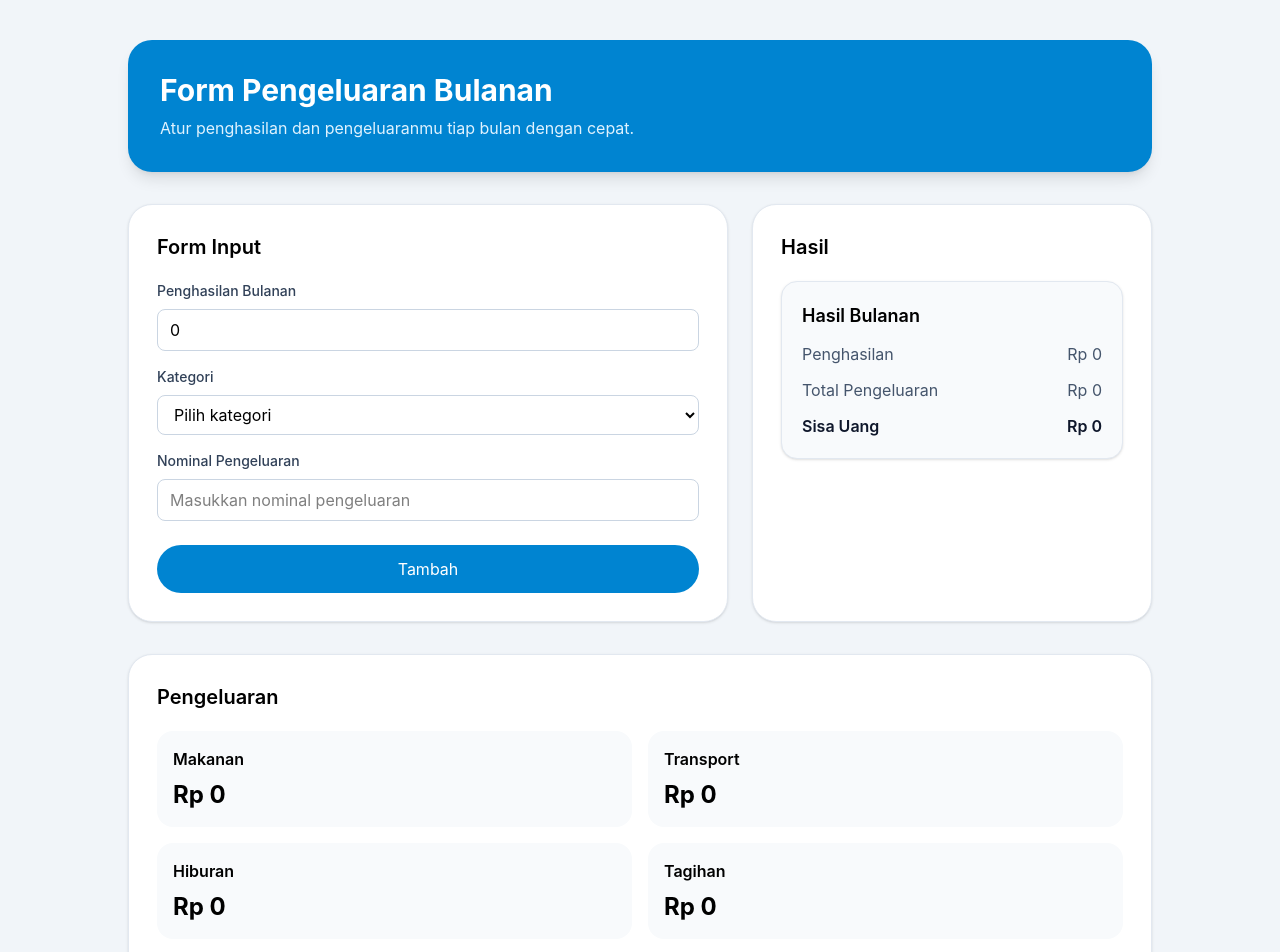
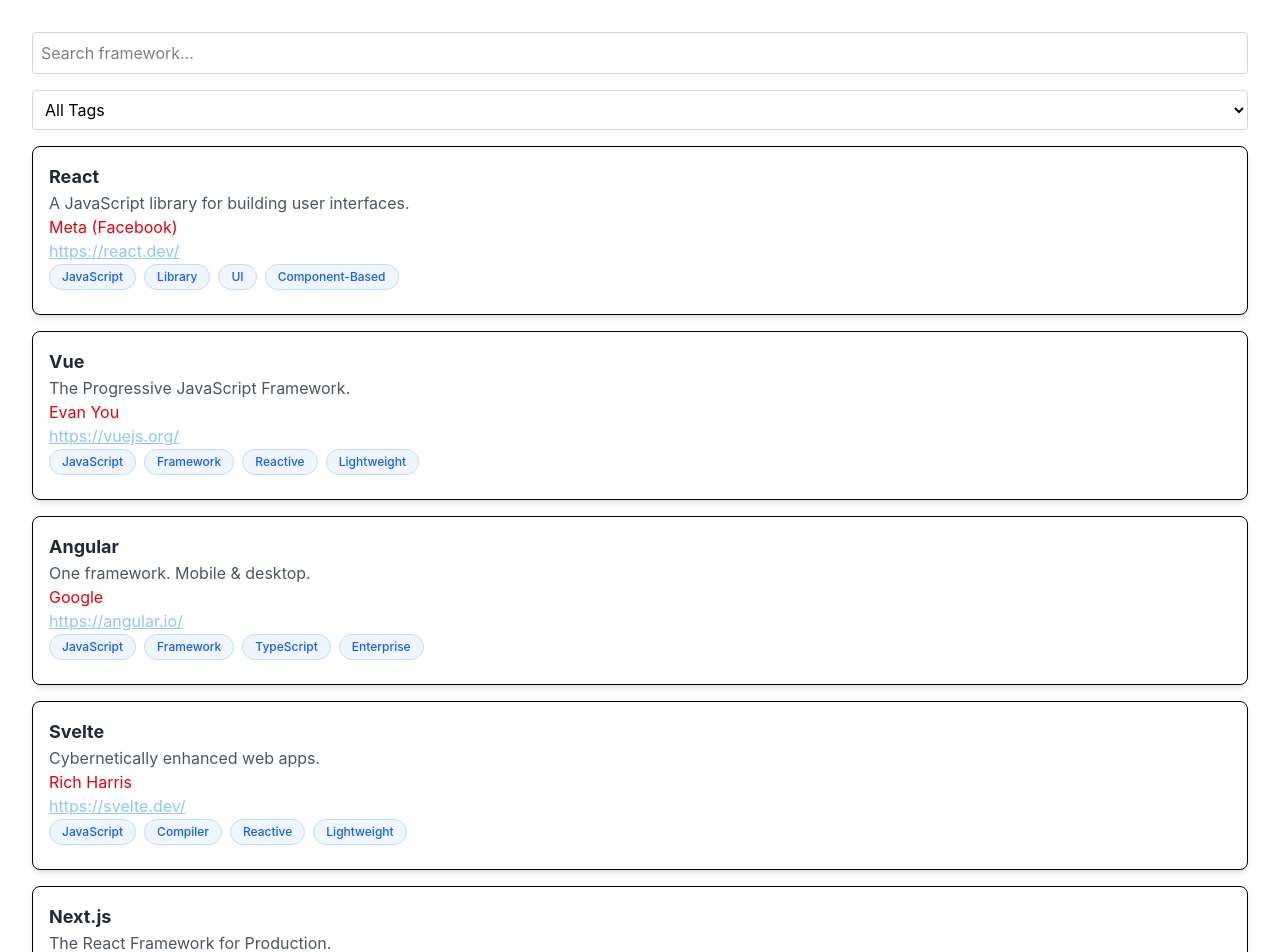
Before and after one commit to NaufalFerdiansyah18/NaufalFrameworkLanjut, a React (Vite) app: page / in a window 1280 px wide. Shown: the top 952 px of the page. Built offline with nearby package versions, Linux system fonts and the light colour scheme.

Commit message:
searchfilter

```diff
--- a/index.html
+++ b/index.html
@@ -8,6 +8,6 @@
   </head>
   <body>
     <div id="root"></div>
-    <script type="module" src="/src/main.jsx"></script>
+    <script type="module" src="/src/pertemuan-4/main.jsx"></script>
   </body>
 </html>
--- /dev/null
+++ b/src/pertemuan-4/FrameworkList.jsx
@@ -0,0 +1,37 @@
+import frameworkData from "./framework.json";
+
+export default function FrameworkList() {
+    return (
+        <div className="p-8">
+            {frameworkData.map((item) => (
+		            <div key={item.id} className="border p-4 mb-4 rounded-lg shadow-md bg-white">
+		                <h2 className="text-lg font-bold text-gray-800">{item.name}</h2>
+		                <p className="text-gray-600">{item.description}</p>
+
+		                <p className="text-red-600">{item.details.developer}</p>
+
+                        <a href={item.details.officialWebsite} target="_blank"
+                        className="text-blue-300 underline">
+                            {item.details.officialWebsite}
+                        </a>
+                        <br></br>
+                        {item.tags.map((tag, index) => (
+  <span
+    key={index}
+    className="inline-block
+               bg-blue-50 text-blue-600
+               border border-blue-200
+               px-3 py-1 text-xs font-medium
+               rounded-full mr-2 mb-2
+               transition duration-200 ease-in-out
+               hover:bg-blue-100 hover:border-blue-300 hover:shadow-sm"
+  >
+    {tag}
+  </span>
+))}
+
+		            </div>
+            ))}
+        </div>
+    )
+}
--- /dev/null
+++ b/src/pertemuan-4/FrameworkListSearchFilter.jsx
@@ -0,0 +1,86 @@
+import { useState } from "react";
+import frameworkData from "./framework.json";
+
+export default function FrameworkListSearchFilter() {
+    const [searchTerm, setSearchTerm] = useState("");
+		const [selectedTag, setSelectedTag] = useState("");
+
+    const _searchTerm = searchTerm.toLowerCase();
+  const filteredFrameworks = frameworkData.filter((framework) => {
+    const matchesSearch =
+      framework.name
+				.toLowerCase()
+				.includes(_searchTerm) ||
+      framework.description
+				.toLowerCase()
+				.includes(_searchTerm) ||
+      framework.details.developer
+				.toLowerCase()
+				.includes(_searchTerm);
+
+    const matchesTag = selectedTag ? framework.tags.includes(selectedTag) : true;
+
+    return matchesSearch && matchesTag;
+  });
+
+  const allTags = [
+    ...new Set(frameworkData.flatMap((framework) => framework.tags)),
+  ];
+
+    return (
+        <div className="p-8">
+
+            <input
+                type="text"
+                name="searchTerm"
+                placeholder="Search framework..."
+                className="w-full p-2 border border-gray-300 rounded mb-4"
+                onChange={(e) => setSearchTerm(e.target.value)}
+                />
+
+                <select
+                name="selectedTag"
+                className="w-full p-2 border border-gray-300 rounded mb-4"
+                onChange={(e) => setSearchTag(e.target.value)}
+                >
+                <option value="">All Tags</option>
+                    {allTags.map((tag, index) => (
+                        <option key={index} value={tag}>
+                        {tag}
+                        </option>
+
+  ))}
+                </select>
+
+            {filteredFrameworks.map((item) => (
+		            <div key={item.id} className="border p-4 mb-4 rounded-lg shadow-md bg-white">
+		                <h2 className="text-lg font-bold text-gray-800">{item.name}</h2>
+		                <p className="text-gray-600">{item.description}</p>
+
+		                <p className="text-red-600">{item.details.developer}</p>
+
+                        <a href={item.details.officialWebsite} target="_blank"
+                        className="text-blue-300 underline">
+                            {item.details.officialWebsite}
+                        </a>
+                        <br></br>
+                        {item.tags.map((tag, index) => (
+  <span
+    key={index}
+    className="inline-block
+               bg-blue-50 text-blue-600
+               border border-blue-200
+               px-3 py-1 text-xs font-medium
+               rounded-full mr-2 mb-2
+               transition duration-200 ease-in-out
+               hover:bg-blue-100 hover:border-blue-300 hover:shadow-sm"
+  >
+    {tag}
+  </span>
+))}
+
+		            </div>
+            ))}
+        </div>
+    )
+}
--- /dev/null
+++ b/src/pertemuan-4/framework.json
@@ -0,0 +1,113 @@
+
+[
+  {
+    "id": 1,
+    "name": "React",
+    "description": "A JavaScript library for building user interfaces.",
+    "details": {
+      "developer": "Meta (Facebook)",
+      "releaseYear": 2013,
+      "officialWebsite": "https://react.dev/"
+    },
+    "tags": ["JavaScript", "Library", "UI", "Component-Based"]
+  },
+  {
+    "id": 2,
+    "name": "Vue",
+    "description": "The Progressive JavaScript Framework.",
+    "details": {
+      "developer": "Evan You",
+      "releaseYear": 2014,
+      "officialWebsite": "https://vuejs.org/"
+    },
+    "tags": ["JavaScript", "Framework", "Reactive", "Lightweight"]
+  },
+  {
+    "id": 3,
+    "name": "Angular",
+    "description": "One framework. Mobile & desktop.",
+    "details": {
+      "developer": "Google",
+      "releaseYear": 2010,
+      "officialWebsite": "https://angular.io/"
+    },
+    "tags": ["JavaScript", "Framework", "TypeScript", "Enterprise"]
+  },
+  {
+    "id": 4,
+    "name": "Svelte",
+    "description": "Cybernetically enhanced web apps.",
+    "details": {
+      "developer": "Rich Harris",
+      "releaseYear": 2016,
+      "officialWebsite": "https://svelte.dev/"
+    },
+    "tags": ["JavaScript", "Compiler", "Reactive", "Lightweight"]
+  },
+  {
+    "id": 5,
+    "name": "Next.js",
+    "description": "The React Framework for Production.",
+    "details": {
+      "developer": "Vercel",
+      "releaseYear": 2016,
+      "officialWebsite": "https://nextjs.org/"
+    },
+    "tags": ["React", "Framework", "SSR", "Static Generation"]
+  },
+  {
+    "id": 6,
+    "name": "Nuxt.js",
+    "description": "The Intuitive Vue Framework.",
+    "details": {
+      "developer": "Nuxt Labs",
+      "releaseYear": 2016,
+      "officialWebsite": "https://nuxt.com/"
+    },
+    "tags": ["Vue", "Framework", "SSR", "Static Generation"]
+  },
+  {
+    "id": 7,
+    "name": "Gatsby",
+    "description": "Fast in every way that matters.",
+    "details": {
+      "developer": "Gatsby Inc.",
+      "releaseYear": 2015,
+      "officialWebsite": "https://www.gatsbyjs.com/"
+    },
+    "tags": ["React", "Static Site", "SEO", "GraphQL"]
+  },
+  {
+    "id": 8,
+    "name": "Ember",
+    "description": "A framework for ambitious web developers.",
+    "details": {
+      "developer": "Ember Core Team",
+      "releaseYear": 2011,
+      "officialWebsite": "https://emberjs.com/"
+    },
+    "tags": ["JavaScript", "Framework", "Convention over Configuration"]
+  },
+  {
+    "id": 9,
+    "name": "Meteor",
+    "description": "Build apps fast, simple, scalable.",
+    "details": {
+      "developer": "Meteor Software",
+      "releaseYear": 2012,
+      "officialWebsite": "https://www.meteor.com/"
+    },
+    "tags": ["Full-Stack", "JavaScript", "Realtime", "Web & Mobile"]
+  },
+  {
+    "id": 10,
+    "name": "Backbone.js",
+    "description": "Give your JS app some Backbone.",
+    "details": {
+      "developer": "Jeremy Ashkenas",
+      "releaseYear": 2010,
+      "officialWebsite": "https://backbonejs.org/"
+    },
+    "tags": ["JavaScript", "Library", "MVC", "Lightweight"]
+  }
+]
--- /dev/null
+++ b/src/pertemuan-4/main.jsx
@@ -0,0 +1,12 @@
+import { createRoot } from "react-dom/client";
+import "./tailwind.css";
+// import FrameworkList from "./FrameworkList";
+import FrameworkListSearchFilter from "./FrameworkListSearchFilter";
+
+createRoot(document.getElementById("root"))
+  .render(
+    <div>
+    {/* <FrameworkList/>   */}
+    <FrameworkListSearchFilter/>
+  </div>
+  );
--- /dev/null
+++ b/src/pertemuan-4/tailwind.css
@@ -0,0 +1 @@
+@import "tailwindcss";
```
